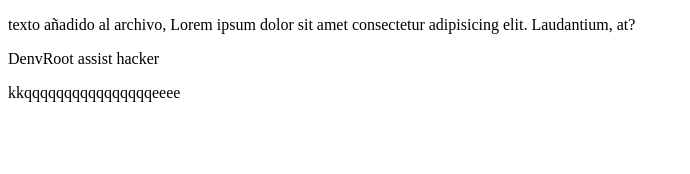
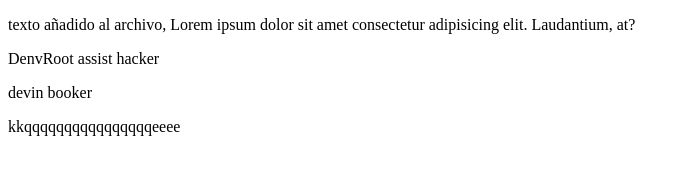
Before and after one commit to DevNRoot/Repositorio, a plain HTML site: page index.html in a window 1280 px wide. Shown: the whole page, without its empty margins (0-690 px from the left). Drawn offline with Linux system fonts and the light colour scheme.

Commit message:
Añadiendo commit :

```diff
--- a/index.html
+++ b/index.html
@@ -8,6 +8,7 @@
 <body>
   <p>texto añadido al archivo, Lorem ipsum dolor sit amet consectetur adipisicing elit. Laudantium, at?</p>
    <p>DenvRoot assist hacker</p>
+   <p>devin booker</p>
 </body>kkqqqqqqqqqqqqqqqqeeee
 
 </html>
```
